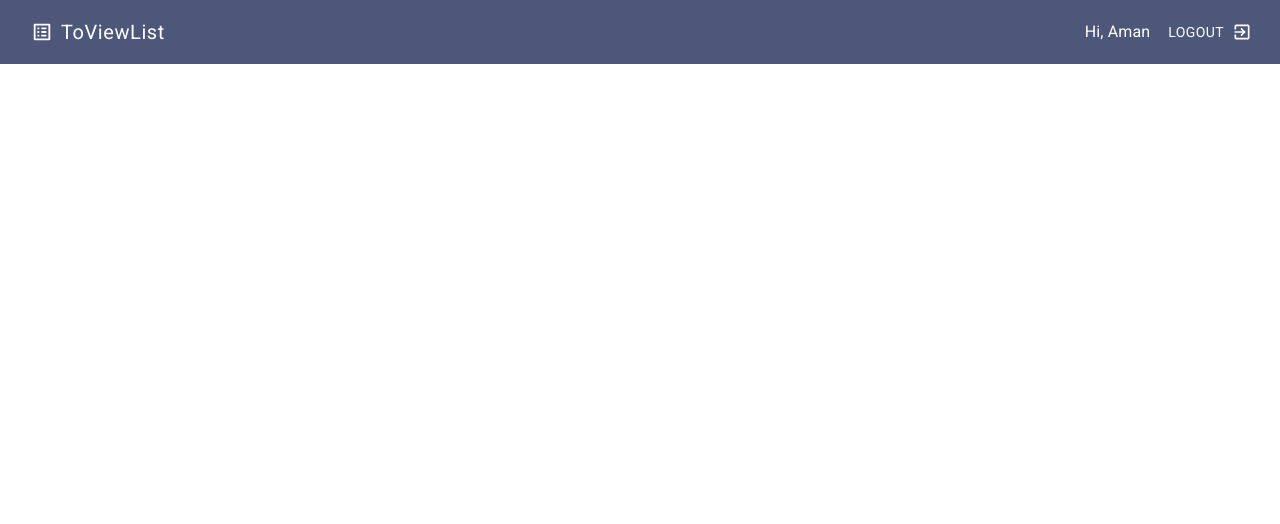
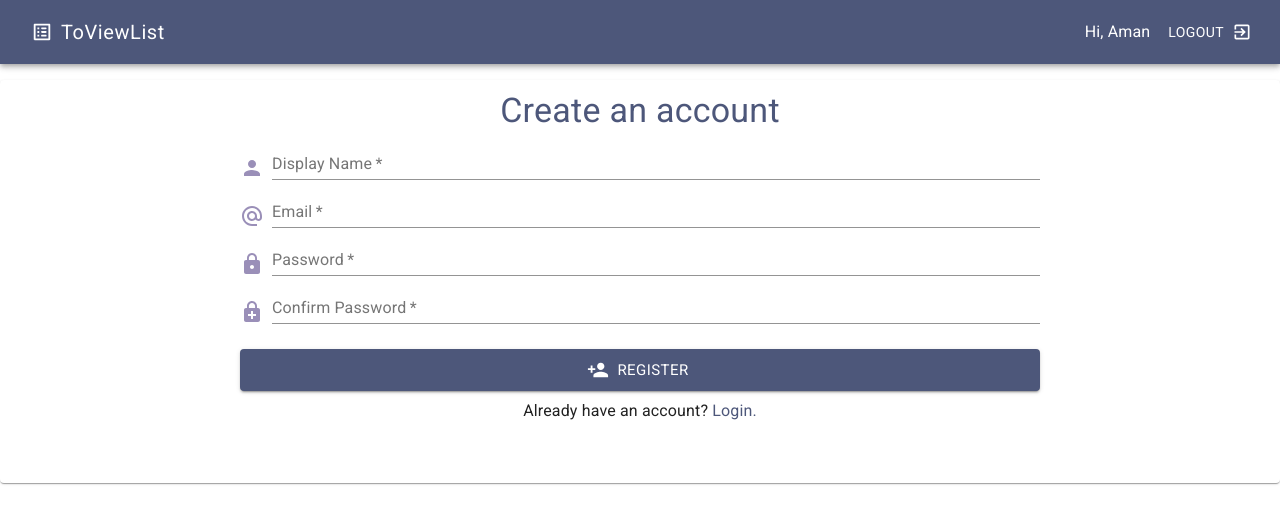
Before and after one commit to amand33p/to-view-list, a React (Create React App) app in the folder client/: page /register in a window 1280 px wide. Shown: the top 524 px of the page. Built offline with nearby package versions, Linux system fonts and the light colour scheme.

Commit message:
added forms

```diff
--- /dev/null
+++ b/client/src/components/LoginForm.js
@@ -0,0 +1,95 @@
+import React, { useState } from 'react';
+import { Link as RouterLink } from 'react-router-dom';
+
+import {
+  FormControl,
+  TextField,
+  Button,
+  Typography,
+  Paper,
+  Link,
+} from '@material-ui/core/';
+
+import { useRegisterLoginForm } from '../styles/muiStyles';
+import ExitToAppIcon from '@material-ui/icons/ExitToApp';
+import AlternateEmailIcon from '@material-ui/icons/AlternateEmail';
+import LockIcon from '@material-ui/icons/Lock';
+
+const LoginForm = () => {
+  const [user, setUser] = useState({
+    email: '',
+    password: '',
+  });
+
+  const { email, password } = user;
+
+  const classes = useRegisterLoginForm();
+
+  const handleOnChange = (e) => {
+    setUser({ ...user, [e.target.name]: e.target.value });
+  };
+
+  const handleLogin = () => {
+    console.log(JSON.stringify(null, 2, user));
+  };
+
+  return (
+    <Paper>
+      <FormControl
+        component="form"
+        onSubmit={handleLogin}
+        margin="normal"
+        className={classes.root}
+      >
+        <Typography variant="h4" color="primary" className={classes.formTitle}>
+          Login to your account
+        </Typography>
+        <div className={classes.input}>
+          <AlternateEmailIcon color="secondary" className={classes.inputIcon} />
+          <TextField
+            color="secondary"
+            required
+            type="email"
+            label="Email"
+            value={email}
+            name="email"
+            onChange={handleOnChange}
+            fullWidth
+          />
+        </div>
+        <div className={classes.input}>
+          <LockIcon color="secondary" className={classes.inputIcon} />
+          <TextField
+            color="secondary"
+            required
+            type="password"
+            label="Password"
+            value={password}
+            name="password"
+            onChange={handleOnChange}
+            fullWidth
+          />
+        </div>
+
+        <Button
+          type="submit"
+          variant="contained"
+          color="primary"
+          size="large"
+          className={classes.submitButton}
+          startIcon={<ExitToAppIcon />}
+        >
+          Login
+        </Button>
+        <Typography variant="body1" className={classes.bottomText}>
+          Don't have an account?{' '}
+          <Link component={RouterLink} to="/register">
+            Register.
+          </Link>
+        </Typography>
+      </FormControl>
+    </Paper>
+  );
+};
+
+export default LoginForm;
--- /dev/null
+++ b/client/src/components/RegisterForm.js
@@ -0,0 +1,129 @@
+import React, { useState } from 'react';
+import { Link as RouterLink } from 'react-router-dom';
+
+import {
+  FormControl,
+  TextField,
+  Button,
+  Typography,
+  Paper,
+  Link,
+} from '@material-ui/core/';
+
+import { useRegisterLoginForm } from '../styles/muiStyles';
+import PersonAddIcon from '@material-ui/icons/PersonAdd';
+import PersonIcon from '@material-ui/icons/Person';
+import AlternateEmailIcon from '@material-ui/icons/AlternateEmail';
+import LockIcon from '@material-ui/icons/Lock';
+import EnhancedEncryptionIcon from '@material-ui/icons/EnhancedEncryption';
+
+const RegisterForm = () => {
+  const [user, setUser] = useState({
+    displayName: '',
+    email: '',
+    password: '',
+  });
+  const [confirmPassword, setConfirmPassword] = useState('');
+
+  const { displayName, email, password } = user;
+
+  const classes = useRegisterLoginForm();
+
+  const handleOnChange = (e) => {
+    setUser({ ...user, [e.target.name]: e.target.value });
+  };
+
+  const handleRegister = () => {
+    if (password !== confirmPassword)
+      return console.log('confirm password fail');
+    console.log(JSON.stringify(null, 2, user), confirmPassword);
+  };
+
+  return (
+    <Paper>
+      <FormControl
+        component="form"
+        onSubmit={handleRegister}
+        margin="normal"
+        className={classes.root}
+      >
+        <Typography variant="h4" color="primary" className={classes.formTitle}>
+          Create an account
+        </Typography>
+        <div className={classes.input}>
+          <PersonIcon color="secondary" className={classes.inputIcon} />
+          <TextField
+            color="secondary"
+            required
+            label="Display Name"
+            value={displayName}
+            name="displayName"
+            onChange={handleOnChange}
+            fullWidth
+          />
+        </div>
+        <div className={classes.input}>
+          <AlternateEmailIcon color="secondary" className={classes.inputIcon} />
+          <TextField
+            color="secondary"
+            required
+            type="email"
+            label="Email"
+            value={email}
+            name="email"
+            onChange={handleOnChange}
+            fullWidth
+          />
+        </div>
+        <div className={classes.input}>
+          <LockIcon color="secondary" className={classes.inputIcon} />
+          <TextField
+            color="secondary"
+            required
+            type="password"
+            label="Password"
+            value={password}
+            name="password"
+            onChange={handleOnChange}
+            fullWidth
+          />
+        </div>
+        <div className={classes.input}>
+          <EnhancedEncryptionIcon
+            color="secondary"
+            className={classes.inputIcon}
+          />
+          <TextField
+            color="secondary"
+            required
+            type="password"
+            label="Confirm Password"
+            value={confirmPassword}
+            name="confirmPassword"
+            onChange={({ target }) => setConfirmPassword(target.value)}
+            fullWidth
+          />
+        </div>
+
+        <Button
+          type="submit"
+          variant="contained"
+          color="primary"
+          size="large"
+          className={classes.submitButton}
+          startIcon={<PersonAddIcon />}
+        >
+          Register
+        </Button>
+        <Typography variant="body1" className={classes.bottomText}>
+          Already have an account?{' '}
+          <Link component={RouterLink} to="/login">
+            Login.
+          </Link>
+        </Typography>
+      </FormControl>
+    </Paper>
+  );
+};
+
+export default RegisterForm;
--- a/client/src/components/Routes.js
+++ b/client/src/components/Routes.js
@@ -3,6 +3,8 @@ import { Switch, Route } from 'react-router-dom';
 import EntriesDisplay from './EntriesDisplay';
 import AddUpdateForm from './AddUpdateForm';
 import TopPanel from './TopPanel';
+import RegisterForm from './RegisterForm';
+import LoginForm from './LoginForm';
 
 const Routes = () => {
   return (
@@ -14,6 +16,12 @@ const Routes = () => {
       <Route exact path="/add_update">
         <AddUpdateForm />
       </Route>
+      <Route exact path="/register">
+        <RegisterForm />
+      </Route>
+      <Route exact path="/login">
+        <LoginForm />
+      </Route>
     </Switch>
   );
 };
--- a/client/src/styles/muiStyles.js
+++ b/client/src/styles/muiStyles.js
@@ -292,3 +292,38 @@ export const useDeleteBtnStyles = makeStyles((theme) => ({
     marginRight: 5,
   },
 }));
+
+export const useRegisterLoginForm = makeStyles((theme) => ({
+  root: {
+    display: 'flex',
+    flexDirection: 'column',
+    justifyContent: 'center',
+    padding: 20,
+    [theme.breakpoints.up('sm')]: {
+      padding: 240,
+      paddingTop: 10,
+      paddingBottom: 60,
+    },
+    paddingTop: 10,
+  },
+  formTitle: {
+    textAlign: 'center',
+    [theme.breakpoints.down('xs')]: {
+      fontSize: '1.6rem',
+    },
+  },
+  submitButton: {
+    marginTop: 25,
+  },
+  input: {
+    display: 'flex',
+    alignItems: 'flex-end',
+  },
+  inputIcon: {
+    marginRight: 8,
+  },
+  bottomText: {
+    textAlign: 'center',
+    marginTop: 8,
+  },
+}));
```
